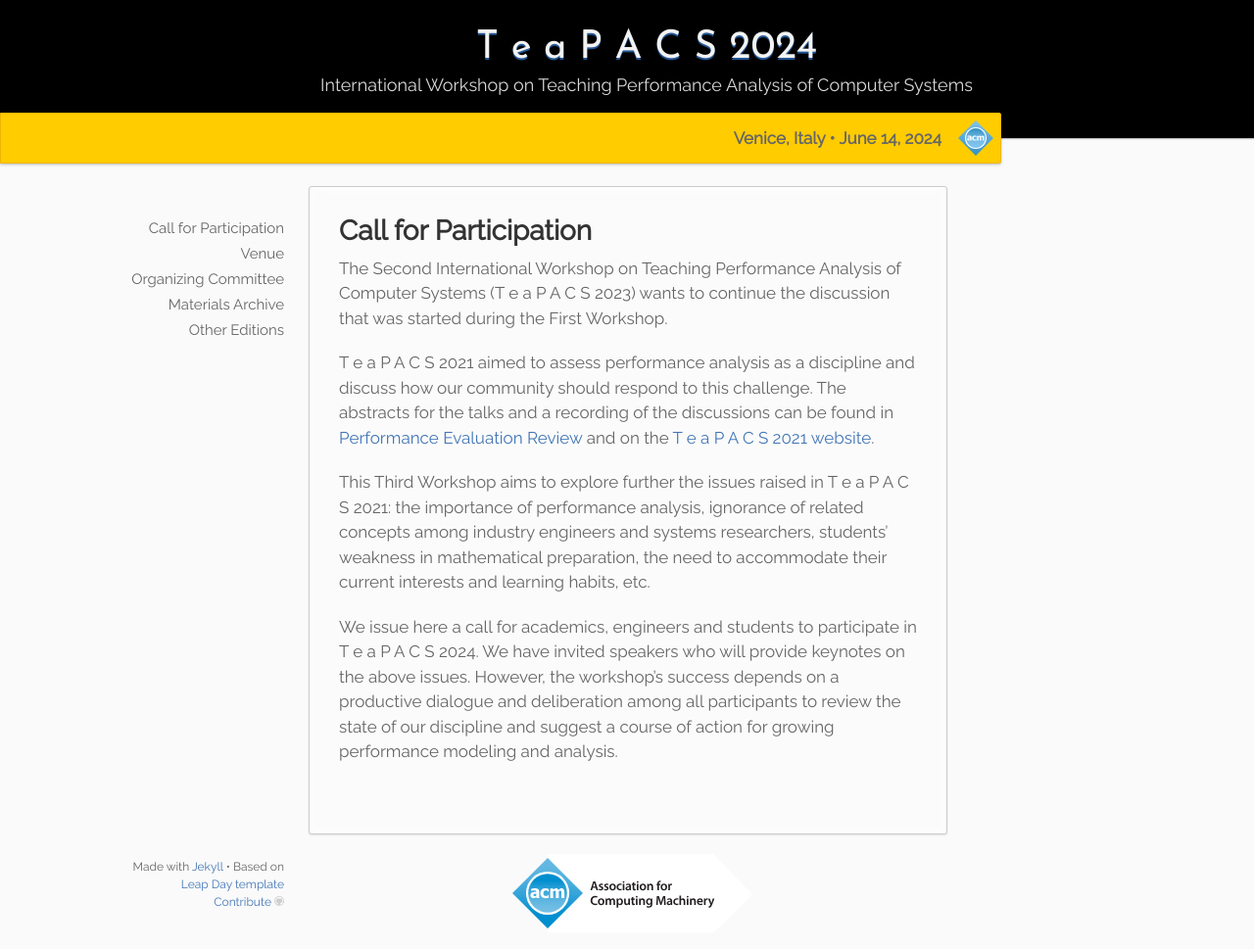
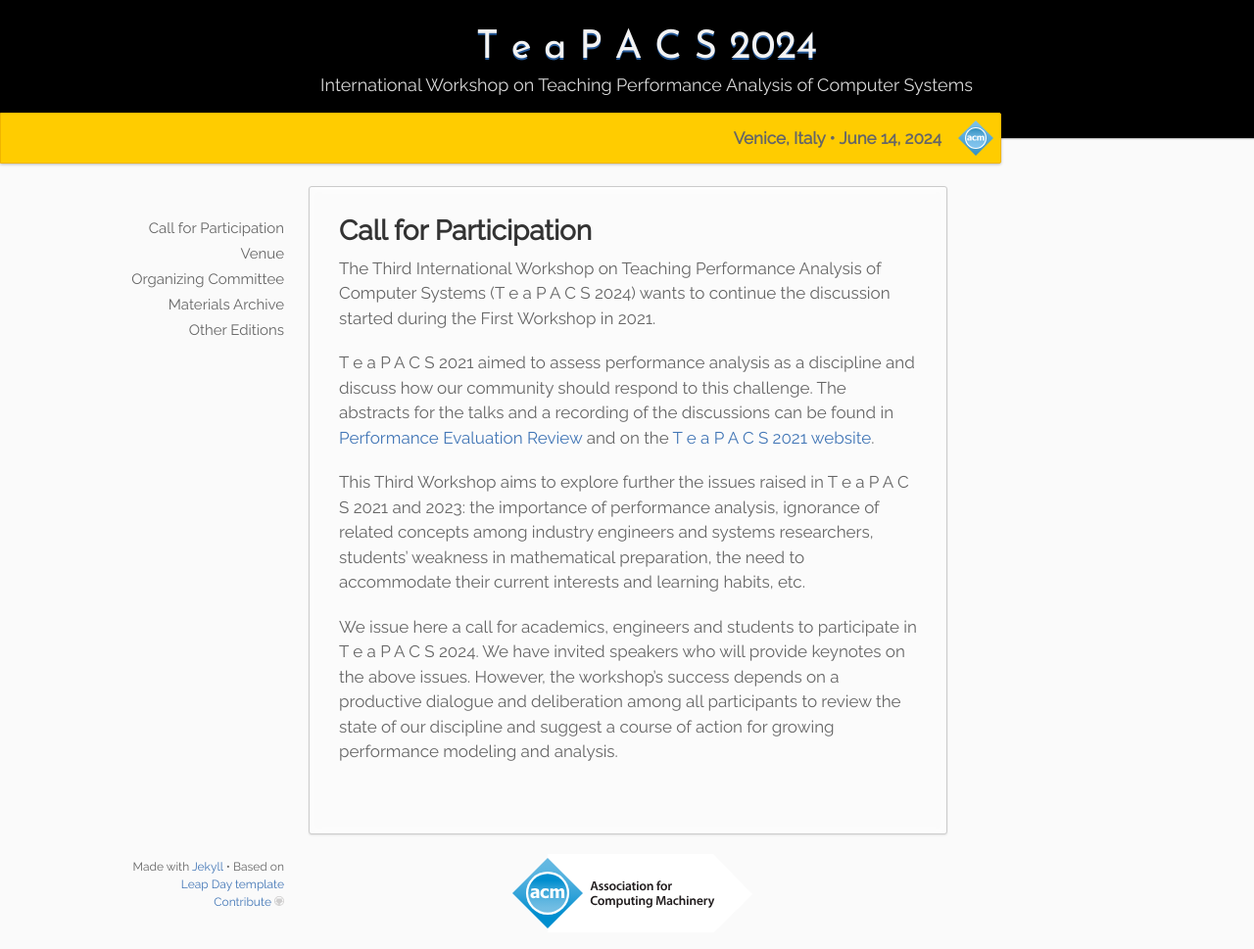
Before and after one commit to alessandropellegrini/teapacs.github.io, a Jekyll site: the page built from _2024/01.cfp.md, in a window 1280 px wide and 969 px high. Shown: the whole window at 98% size. Built offline with Jekyll 4.4.1, drawn with Linux system fonts in a browser that asks for light colours.

Commit message:
Update 01.cfp.md

```diff
--- a/_2024/01.cfp.md
+++ b/_2024/01.cfp.md
@@ -6,10 +6,10 @@ permalink: /:collection/cfp
 ---
 {% for coll in site.collections %}{% if coll.label == page.collection %}{% assign edition = coll %}{% endif %}{% endfor %} {%- assign year = page.collection -%}
 
-The Second International Workshop on Teaching Performance Analysis of Computer Systems (T e a P A C S 2023) wants to continue the discussion that was started during the First Workshop.
+The Third International Workshop on Teaching Performance Analysis of Computer Systems (T e a P A C S 2024) wants to continue the discussion started during the First Workshop in 2021.
 
 T e a P A C S 2021 aimed to assess performance analysis as a discipline and discuss how our community should respond to this challenge. The abstracts for the talks and a recording of the discussions can be found in [Performance Evaluation Review](https://dl.acm.org/toc/sigmetrics/2022/49/4 ) and on the [T e a P A C S 2021 website](https://www.performance2021.deib.polimi.it/www.performance2021.deib.polimi.it/teapacs/index.html).
 
-This Third Workshop aims to explore further the issues raised in T e a P A C S 2021: the importance of performance analysis, ignorance of related concepts among industry engineers and systems researchers, students' weakness in mathematical preparation, the need to accommodate their current interests and learning habits, etc.
+This Third Workshop aims to explore further the issues raised in T e a P A C S 2021 and 2023: the importance of performance analysis, ignorance of related concepts among industry engineers and systems researchers, students' weakness in mathematical preparation, the need to accommodate their current interests and learning habits, etc.
 
 We issue here a call for academics, engineers and students to participate in T e a P A C S 2024.  We have invited speakers who will provide keynotes on the above issues. However, the workshop's success depends on a productive dialogue and deliberation among all participants to review the state of our discipline and suggest a course of action for growing performance modeling and analysis.
```
